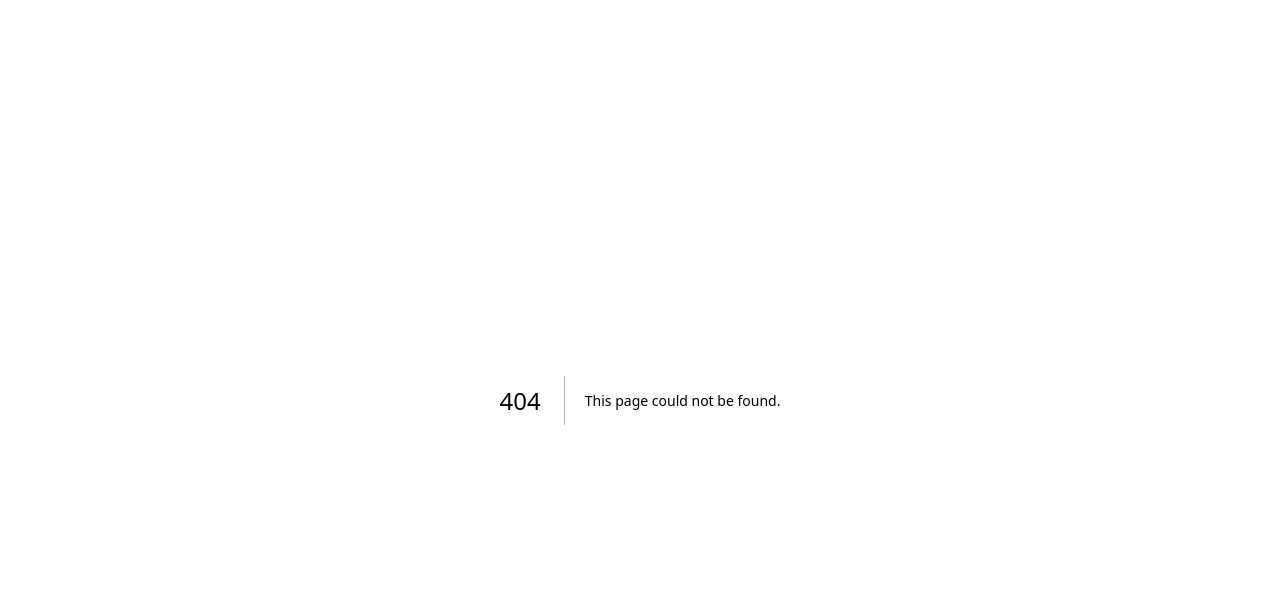
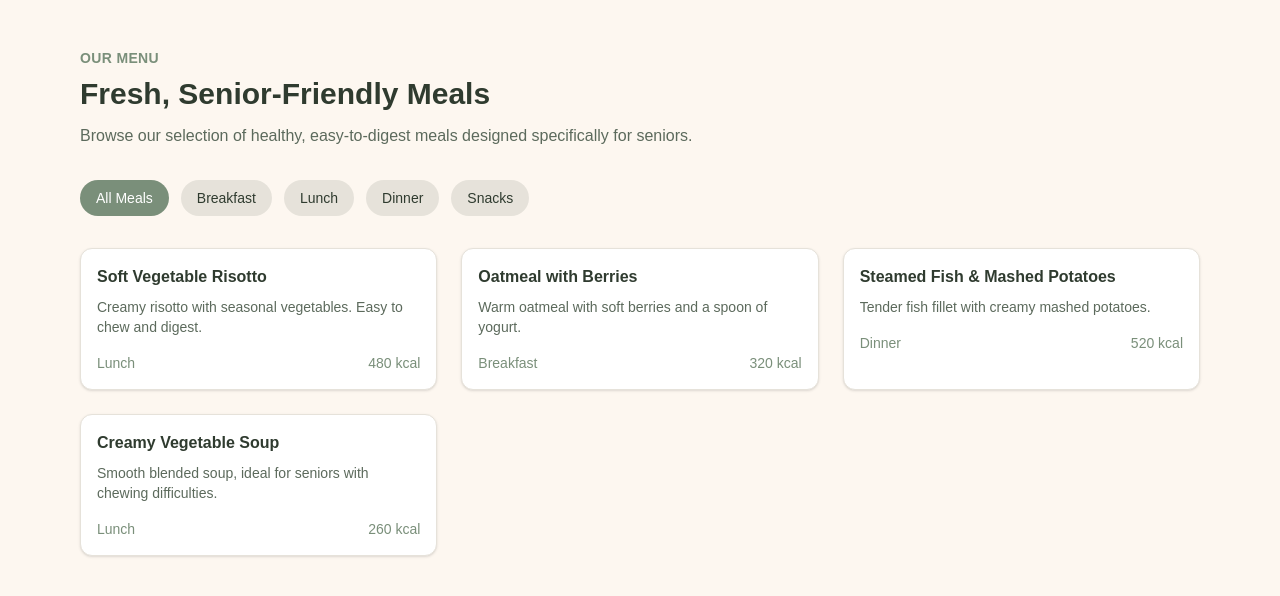
Before and after one commit to DeltaGr/senior-food-delivery, a Next.js app: page /menu in a window 1280 px wide. Before the commit this address had no page. Shown: the top 596 px of the page. Built offline with nearby package versions, Linux system fonts and the light colour scheme.

Commit message:
Added menu page with dish cards and category filter

```diff
--- /dev/null
+++ b/app/menu/page.tsx
@@ -0,0 +1,5 @@
+import MenuPage from "@/components/menu/MenuPage";
+
+export default function Menu() {
+  return <MenuPage />;
+}
--- /dev/null
+++ b/components/menu/CategoryFilter.tsx
@@ -0,0 +1,36 @@
+type Category = {
+  value: string;
+  label: string;
+};
+
+type Props = {
+  categories: Category[];
+  activeCategory: string;
+  onCategoryChange: (value: string) => void;
+};
+
+export default function CategoryFilter ({
+  categories,
+  activeCategory,
+  onCategoryChange
+}: Props) {
+  return (
+    <div className="flex flex-wrap gap-3">
+      {categories.map((cat) => (
+        <button
+         key={cat.value}
+         onClick={() => onCategoryChange(cat.value)}
+         className={`px-4 py-2 rounded-full text-sm font-medium transition
+          ${
+            activeCategory === cat.value
+            ? "bg-[#7A8F7A] text-white"
+            : "bg-[#E6E2DA] text-[#2F3B2F] hover:bg-[#D8D3C8]"
+          }
+          `}
+          >
+            {cat.label}
+          </button>
+      ))}
+    </div>
+  );
+}
--- /dev/null
+++ b/components/menu/DishCard.tsx
@@ -0,0 +1,21 @@
+type Dish = {
+  id: string;
+  name: string;
+  description: string;
+  category: string;
+  calories?: number;
+};
+
+export default function DishCard({ dish }: { dish: Dish }) {
+  return (
+    <div className="rounded-xl border border-[#E6E2DA] bg-white p-4 shadow-sm hover:shadow-md transition">
+      <h3 className="text-cl font-semibold text-[#2F3B2F]">{dish.name}</h3>
+      <p className="mt-2 text-sm text-[#5C6A5C]">{dish.description}</p>
+
+      <div className="mt-4 flex items-center justify-between text-sm text-[#7A8F7A]">
+        <span className="capitalize">{dish.category}</span>
+        {dish.calories && <span>{dish.calories} kcal</span>}
+      </div>
+    </div>
+  );
+}
--- /dev/null
+++ b/components/menu/MenuPage.tsx
@@ -0,0 +1,84 @@
+"use client";
+
+import { useState } from "react";
+import DishCard from "@/components/menu/DishCard";
+import CategoryFilter from "@/components/menu/CategoryFilter";
+
+const DISHES = [
+  {
+    id: "1",
+    name: "Soft Vegetable Risotto",
+    description: "Creamy risotto with seasonal vegetables. Easy to chew and digest.",
+    category: "lunch",
+    calories: 480,
+  },
+  {
+    id: "2",
+    name: "Oatmeal with Berries",
+    description: "Warm oatmeal with soft berries and a spoon of yogurt.",
+    category: "breakfast",
+    calories: 320,
+  },
+  {
+    id: "3",
+    name: "Steamed Fish & Mashed Potatoes",
+    description: "Tender fish fillet with creamy mashed potatoes.",
+    category: "dinner",
+    calories: 520,
+  },
+  {
+    id: "4",
+    name: "Creamy Vegetable Soup",
+    description: "Smooth blended soup, ideal for seniors with chewing difficulties.",
+    category: "lunch",
+    calories: 260,
+  },
+];
+
+const CATEGORIES = [
+  { value: "all", label: "All Meals" },
+  { value: "breakfast", label: "Breakfast" },
+  { value: "lunch", label: "Lunch" },
+  { value: "dinner", label: "Dinner" },
+  { value: "snack", label: "Snacks" },
+];
+
+export default function MenuPage() {
+  const [activeCategory, setActiveCategory] = useState("all");
+
+  const filteredDishes =
+    activeCategory === "all"
+      ? DISHES
+      : DISHES.filter((dish) => dish.category === activeCategory);
+
+  return (
+    <main className="min-h-screen bg-[#FDF7F0]">
+      <section className="mx-auto max-w-6xl px-4 py-12">
+        <header className="mb-8">
+          <p className="text-sm font-semibold uppercase tracking-wide text-[#7A8F7A]">
+            Our Menu
+          </p>
+          <h1 className="mt-2 text-3xl font-bold text-[#2F3B2F]">
+            Fresh, Senior‑Friendly Meals
+          </h1>
+          <p className="mt-3 max-w-2xl text-base text-[#5C6A5C]">
+            Browse our selection of healthy, easy‑to‑digest meals designed
+            specifically for seniors.
+          </p>
+        </header>
+
+        <CategoryFilter
+          categories={CATEGORIES}
+          activeCategory={activeCategory}
+          onCategoryChange={setActiveCategory}
+        />
+
+        <div className="mt-8 grid gap-6 md:grid-cols-2 lg:grid-cols-3">
+          {filteredDishes.map((dish) => (
+            <DishCard key={dish.id} dish={dish} />
+          ))}
+        </div>
+      </section>
+    </main>
+  );
+}
```
